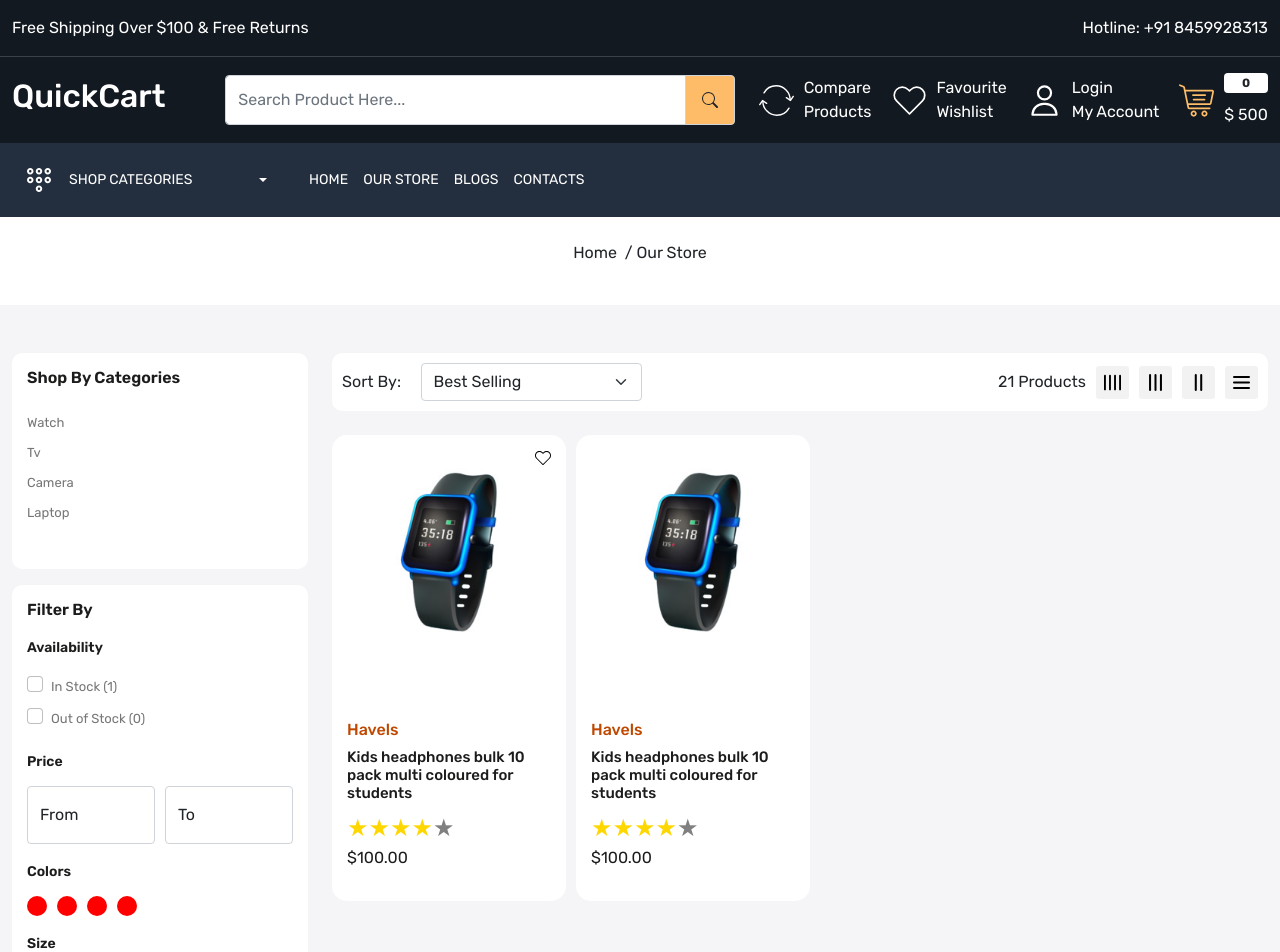
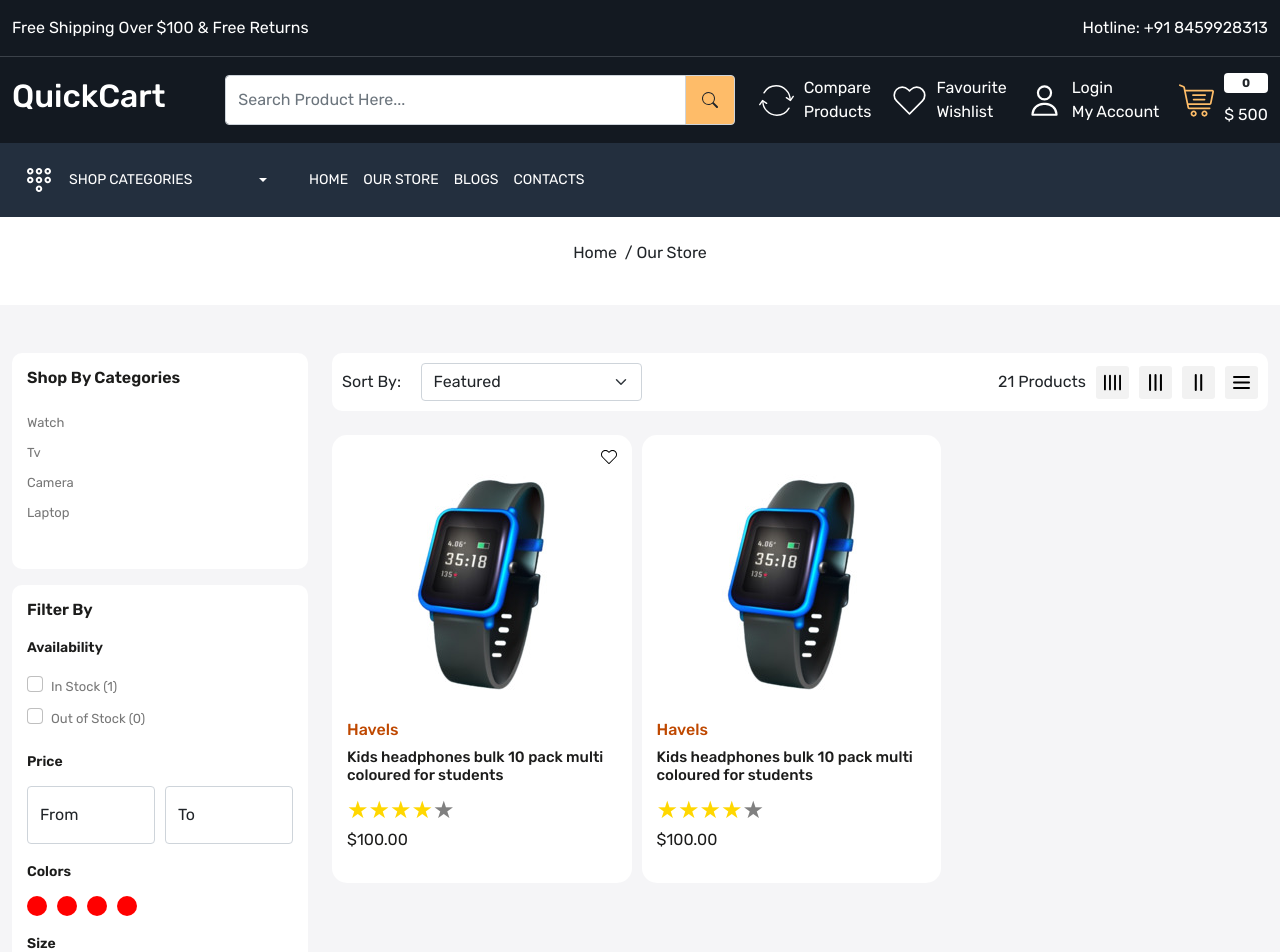
Before and after one commit to TejasAsawale/quick-cart, a React (Create React App) app in the folder frontend/: page /product in a window 1280 px wide. Shown: the top 952 px of the page. Built offline with nearby package versions, Linux system fonts and the light colour scheme.

Commit message:
Set routes

```diff
--- a/frontend/src/components/ProductCard.js
+++ b/frontend/src/components/ProductCard.js
@@ -15,7 +15,7 @@
 
   return (
     <>
-      <div className= {`${location.pathname === "/store" ? `gr-${grid}`: "col-3"}`}>
+      <div className= {`${location.pathname === "/product" ? `gr-${grid}`: "col-3"}`}>
       <Link to=':id' className="product-card position-relative ">
         <div className="wishlist-icon position-absolute">
             <button className="border-0 bg-transparent"><img src={wish} alt="wishlist"/></button>
@@ -58,7 +58,7 @@
         </div>
       </Link>
     </div>
-    <div className= {`${location.pathname === "/store" ? `gr-${grid}`: "col-3"}`}>
+    <div className= {`${location.pathname === "/product" ? `gr-${grid}`: "col-3"}`}>
       <Link className="product-card position-relative ">
         <div className="wishlist-icon position-absolute">
             <button className="border-0 bg-transparent"><img src={wishlist} alt="wishlist"/></button>
--- a/frontend/src/pages/OurStore.js
+++ b/frontend/src/pages/OurStore.js
@@ -220,9 +220,13 @@
                 <div className="d-flex align-items-center justify-content-between">
                   <div className="d-flex align-items-center gap-10">
                     <p className="mb-0 d-block" style={{"width":"100px"}}>Sort By:</p>
-                    <select name="" className="form-control form-select" id="">
+                    <select
+                      name=""
+                      defaultValue={"manual"}
+                      className="form-control form-select"
+                      id="">
                       <option value="manual">Featured</option>
-                      <option value="best-selling" selected="selected">
+                      <option value="best-selling">
                         Best Selling
                       </option>
                       <option value="title-ascending">
```
